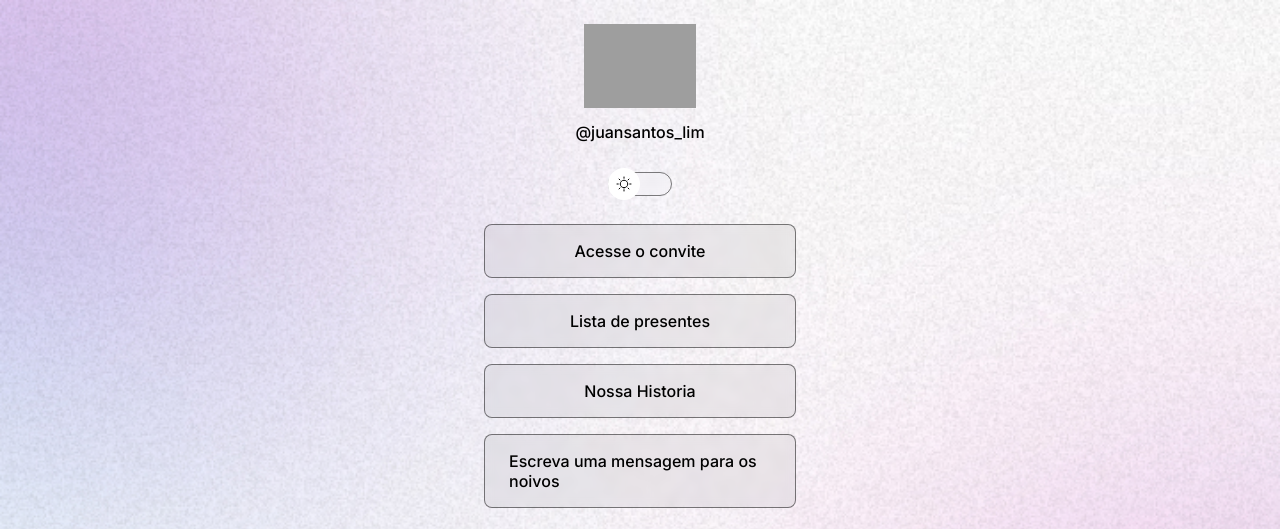
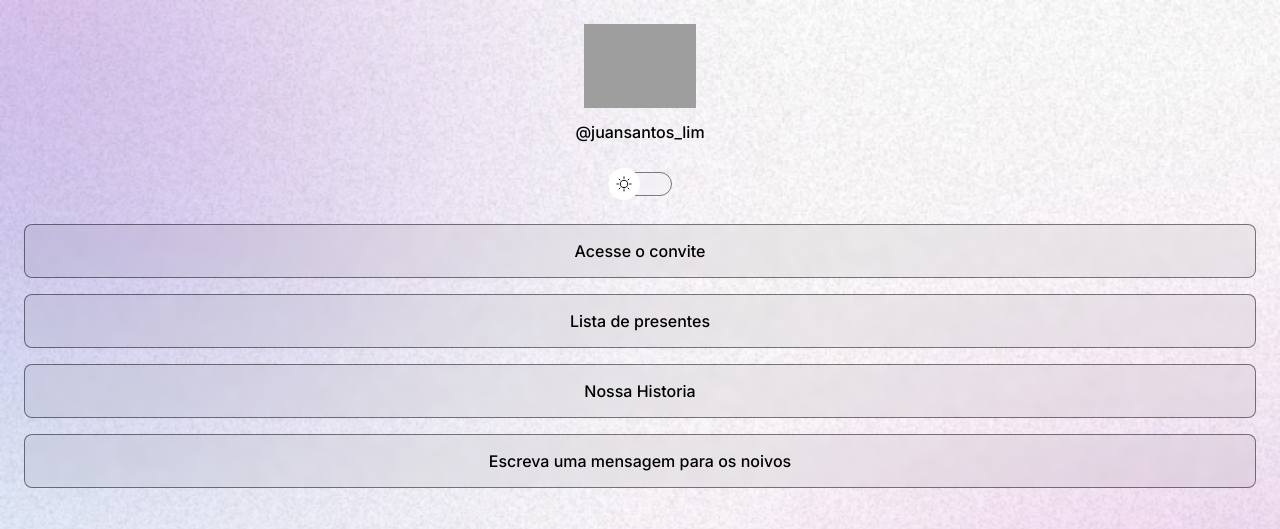
Before and after one commit to Juadev/noivado, a plain HTML site: page index.html in a window 1280 px wide. Shown: the top 529 px of the page. Drawn offline with nearby package versions, Linux system fonts and the light colour scheme; grey boxes are pictures that could not be loaded.

Commit message:
ajust jbs width

```diff
--- a/style.css
+++ b/style.css
@@ -37,7 +37,8 @@ color: var(--text-color);
  }
 /* width: vai dizer qual será a largura da caixa aonde ficará a informação */
  #jsb{
-    width: 360px;
+    width: 100%;
+    max width: 580px;
     margin: 0px auto 56px;
     padding: 0 24px;
  }
```
